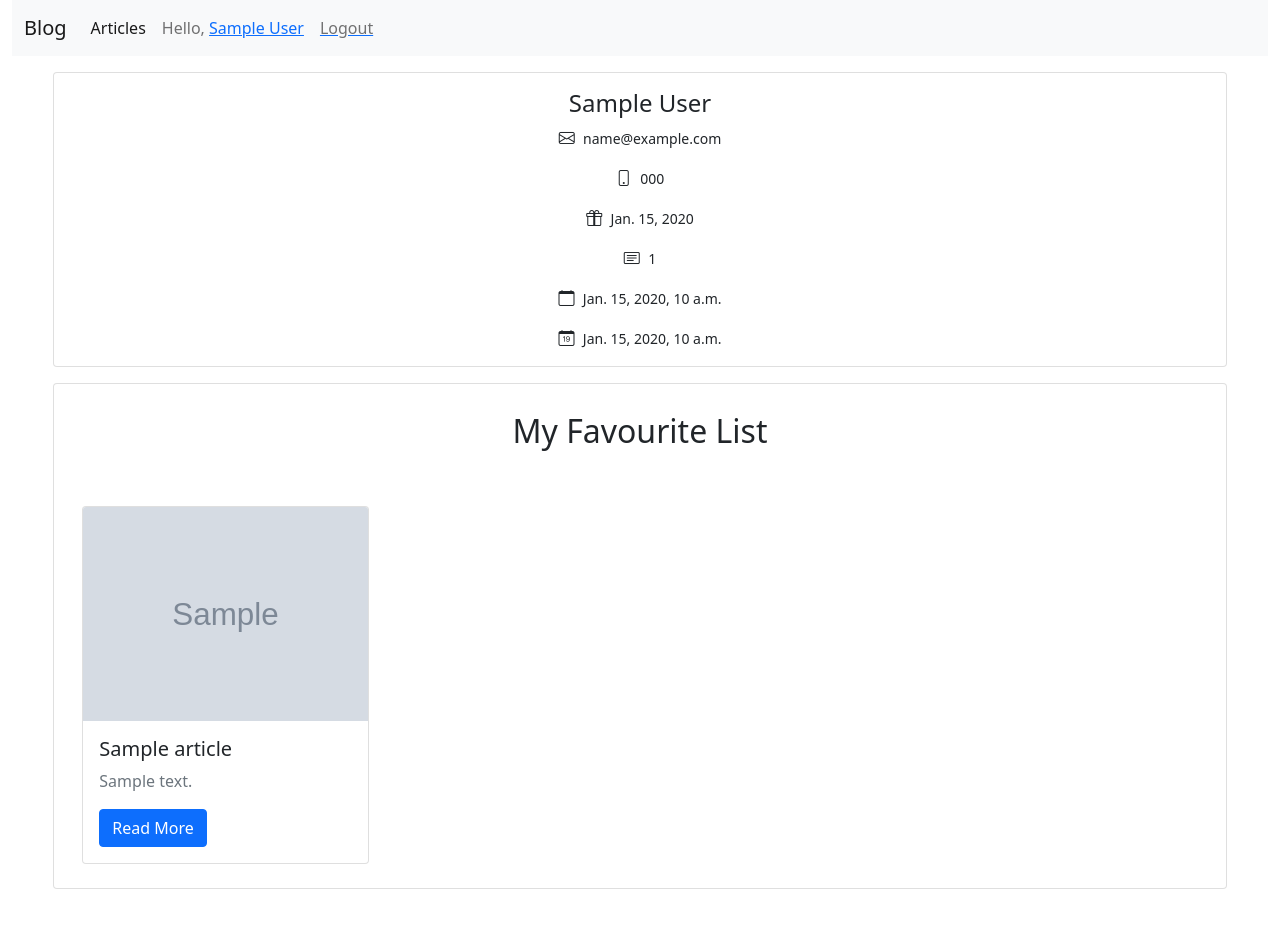
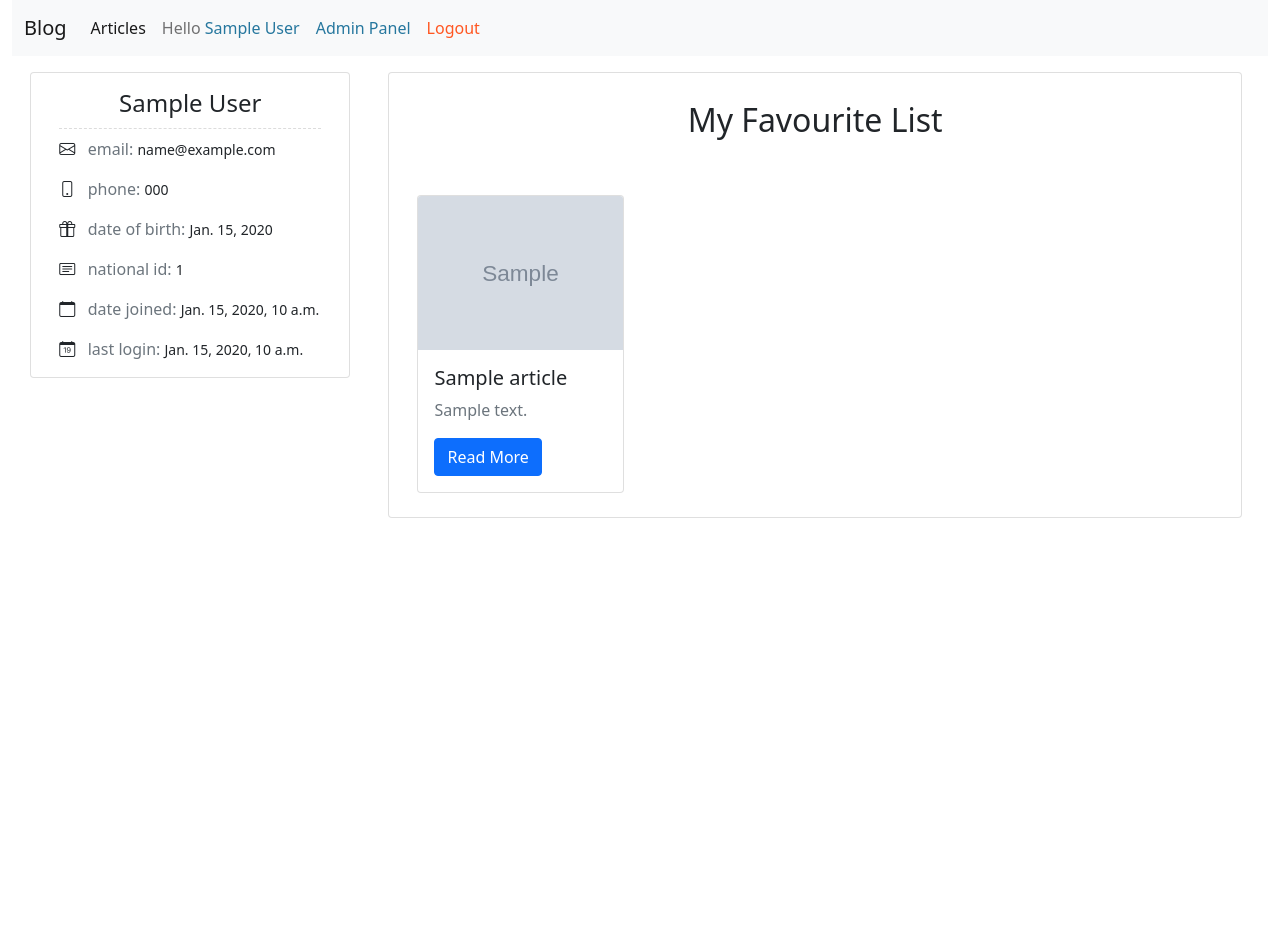
Before and after one commit to AymanAlshanqiti/simple-django-blog, a Django app: page /accounts/1 in a window 1280 px wide. After the commit the page ends 518 px from the top, so only its background shows below. Run offline with Django 3.2, Linux system fonts and the light colour scheme; a user stored in the database is signed in; tables that the repository leaves empty hold one stand-in row (values such as "Sample post"); grey boxes marked "Sample" are stand-in pictures.

Commit message:
refactor: add some style and cleaning code.

```diff
--- a/account/templates/profile.html
+++ b/account/templates/profile.html
@@ -4,20 +4,20 @@
 {% endblock title %}
 
 {% block content %}
-  <div class="row justify-content-center mb-5">
-    <div class="col-11 card my-3">
-      <div class="card-body text-center">
-        <h4 class="card-title">{{request.user.name}}</h4>
-        <p class="card-text"><i class="bi-envelope"></i> &nbsp;<small>{{request.user.email}}</small></p>
-        <p class="card-text"><i class="bi-phone"></i> &nbsp;<small>{{request.user.phone_number}}</small></p>
-        <p class="card-text"><i class="bi-gift"></i> &nbsp;<small>{{request.user.date_of_birth}}</small></p>
-        <p class="card-text"><i class="bi-card-text"></i> &nbsp;<small>{{request.user.national_id}}</small></p>
-        <p class="card-text"><i class="bi-calendar"></i> &nbsp;<small>{{request.user.date_joined}}</small></p>
-        <p class="card-text"><i class="bi-calendar-date"></i> &nbsp;<small>{{request.user.last_login}}</small></p>
+  <div class="row justify-content-evenly mb-5">
+    <div class="col-11 col-sm-3 card my-3 h-100">
+      <div class="card-body text-right">
+        <h4 class="card-title text-center" style="border-bottom: 1px dashed #dcdcdc; padding-bottom: 10px;">{{request.user.name}}</h4>
+        <p class="card-text"><i class="bi-envelope"></i> &nbsp; <span class="text-muted">email: </span><small>{{request.user.email}}</small></p>
+        <p class="card-text"><i class="bi-phone"></i> &nbsp; <span class="text-muted">phone: </span> <small>{{request.user.phone_number}}</small></p>
+        <p class="card-text"><i class="bi-gift"></i> &nbsp; <span class="text-muted">date of birth: </span><small>{{request.user.date_of_birth}}</small></p>
+        <p class="card-text"><i class="bi-card-text"></i> &nbsp; <span class="text-muted">national id: </span><small>{{request.user.national_id}}</small></p>
+        <p class="card-text"><i class="bi-calendar"></i> &nbsp; <span class="text-muted">date joined: </span><small>{{request.user.date_joined}}</small></p>
+        <p class="card-text"><i class="bi-calendar-date"></i> &nbsp; <span class="text-muted">last login: </span><small>{{request.user.last_login}}</small></p>
       </div>
     </div>
     {% if favourite_articles %}
-    <div class="col-11 card py-4">
+      <div class="col-11 col-sm-8 card py-4 mt-3 mx-2 h-100">
         <h2 class="text-center mt-1">My Favourite List</h2>
         {% for favourite_article in favourite_articles %}
         <div class="card col-11 col-sm-4 col-md-3 px-0 mt-5 mx-3" style="max-width: 20rem;">
@@ -29,11 +29,10 @@
           </div>
         </div>
         {% endfor %}
-
+      </div>
     {% else %}
-    <div class="col-11 alert alert-warning text-center mt-3" role="alert">
+      <div class="col-11 col-sm-8 alert alert-warning text-center mt-3 mx-2 h-100" role="alert">
         Your favourite list is empty
-    </div>
       </div>
     {% endif %}
   </div>
--- a/articles/templates/navbar.html
+++ b/articles/templates/navbar.html
@@ -8,11 +8,14 @@
       <div class="navbar-nav">
         <a class="nav-link active" aria-current="page" href="{% url 'articles-list' %}">Articles</a>
         {% if request.user.is_authenticated %}
-        <span class="nav-item nav-link">Hello, <a href="{% url 'user_profile' request.user.id %}">{{request.user.name}}</a></span>
-        <a href="{% url 'logout' %}"><span class="nav-item nav-link">Logout</span></a>
+          <a class="nav-item nav-link" href="{% url 'user_profile' request.user.id %}">Hello <span style="color: #26779e;">{{request.user.name}}</span></a>
+          {% if request.user.is_admin %}
+            <a class="nav-item nav-link d-flex" href="/admin/" style="color: #26779e;">Admin Panel</a>
+          {% endif %}
+          <a class="nav-item nav-link" href="{% url 'logout' %}" style="color: #ff5722;">Logout</a>
         {% else %}
-        <a href="{% url 'login' %}"><span class="nav-item nav-link">Login</span></a>
-        <a href="{% url 'registration' %}"><span class="nav-item nav-link">Register</span></a>
+          <a class="nav-item nav-link" style="color: #26779e;" href="{% url 'login' %}">Login</a>
+          <a class="nav-item nav-link" style="color: #26779e;" href="{% url 'registration' %}">Register</a>
         {% endif %}
       </div>
     </div>
```
Lines whose indentation alone changed are shown as unchanged.
